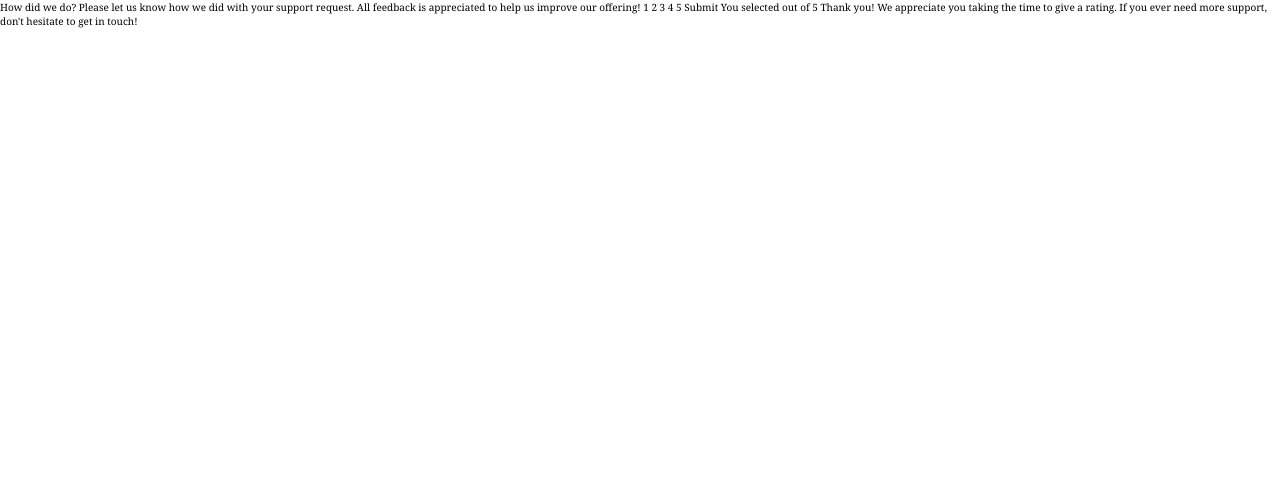
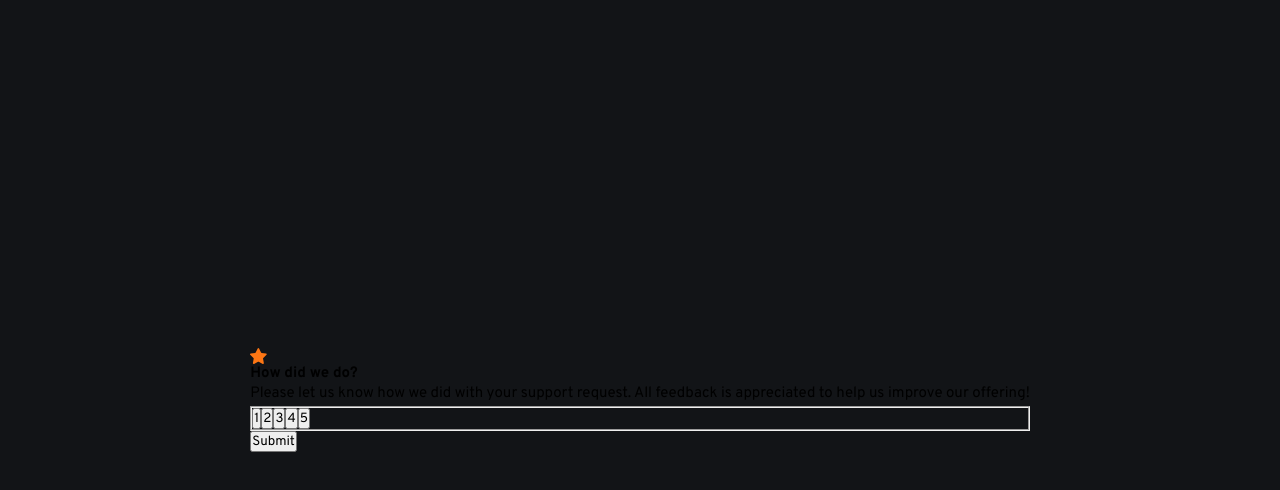
Before and after one commit to PaylemanC/frontendmentor--Angular, an Angular app: page /interactive-rating in a window 1280 px wide. Shown: the top 490 px of the page. Built offline with nearby package versions, Linux system fonts and the light colour scheme.

Commit message:
Start first section #start with static HTML and add generic CSS

```diff
--- a/src/app/newbie/interactive-rating/interactive-rating.component.html
+++ b/src/app/newbie/interactive-rating/interactive-rating.component.html
@@ -1,23 +1,31 @@
-<!-- Rating state start -->
+<div data-component="container">
+  <div class="interactive-rating">
+    <div id="start">
+      <svg width="17" height="16" xmlns="http://www.w3.org/2000/svg">
+        <path d="m9.067.43 1.99 4.031c.112.228.33.386.58.422l4.45.647a.772.772 0 0 1 .427 1.316l-3.22 3.138a.773.773 0 0 0-.222.683l.76 4.431a.772.772 0 0 1-1.12.813l-3.98-2.092a.773.773 0 0 0-.718 0l-3.98 2.092a.772.772 0 0 1-1.119-.813l.76-4.431a.77.77 0 0 0-.222-.683L.233 6.846A.772.772 0 0 1 .661 5.53l4.449-.647a.772.772 0 0 0 .58-.422L7.68.43a.774.774 0 0 1 1.387 0Z" fill="#FC7614"/>
+      </svg>
+      <h2>How did we do?</h2>
+      <p>Please let us know how we did with your support request. All feedback is appreciated
+      to help us improve our offering!</p>
+      <form>
+        <fieldset>
+          <input type="button" value="1">
+          <input type="button" value="2">
+          <input type="button" value="3">
+          <input type="button" value="4">
+          <input type="button" value="5">
+        </fieldset>
+        <button type="submit">Submit</button>
+      </form>
+    </div>
 
-How did we do?
+    <div id="end">
+      You selected <!-- Add rating here --> out of 5
 
-Please let us know how we did with your support request. All feedback is appreciated
-to help us improve our offering!
+      Thank you!
 
-1 2 3 4 5
-
-Submit
-
-<!-- Rating state end -->
-
-<!-- Thank you state start -->
-
-You selected <!-- Add rating here --> out of 5
-
-Thank you!
-
-We appreciate you taking the time to give a rating. If you ever need more support,
-don't hesitate to get in touch!
-
-<!-- Thank you state end -->
+      We appreciate you taking the time to give a rating. If you ever need more support,
+      don't hesitate to get in touch!
+    </div>
+  </div>
+</div>
--- a/src/app/newbie/interactive-rating/interactive-rating.component.scss
+++ b/src/app/newbie/interactive-rating/interactive-rating.component.scss
@@ -0,0 +1,32 @@
+@import url('https://fonts.googleapis.com/css2?family=Overpass:wght@400;700&display=swap');
+
+$orange:  hsl(25, 97%, 53%);
+$white: hsl(0, 0%, 100%);
+$light-grey: hsl(217, 12%, 63%);
+$medium-grey: hsl(216, 12%, 54%);
+$dark-blue: hsl(213, 19%, 18%);
+$very-dark-blue: hsl(216, 12%, 8%);
+
+div[data-component="container"] {
+  background-color: $very-dark-blue;
+}
+
+h2, p, input, button {
+  font-family: 'Overpass', sans-serif;
+}
+
+p {
+  font-size: 15px;
+}
+
+#start {
+  display: flex;
+  flex-direction: column;
+}
+
+#end {
+  display: none;
+}
+
+
+//Mobile: 375px, Desktop: 1440px
```
